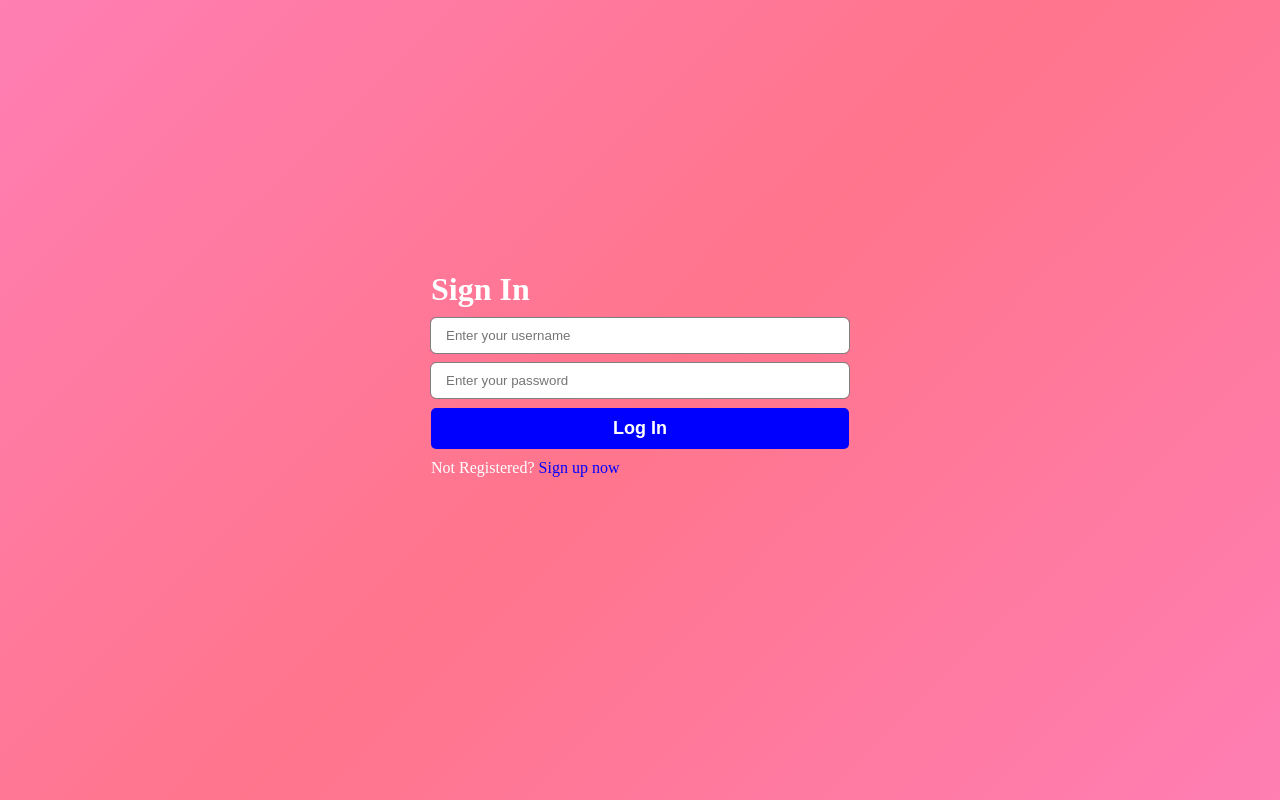
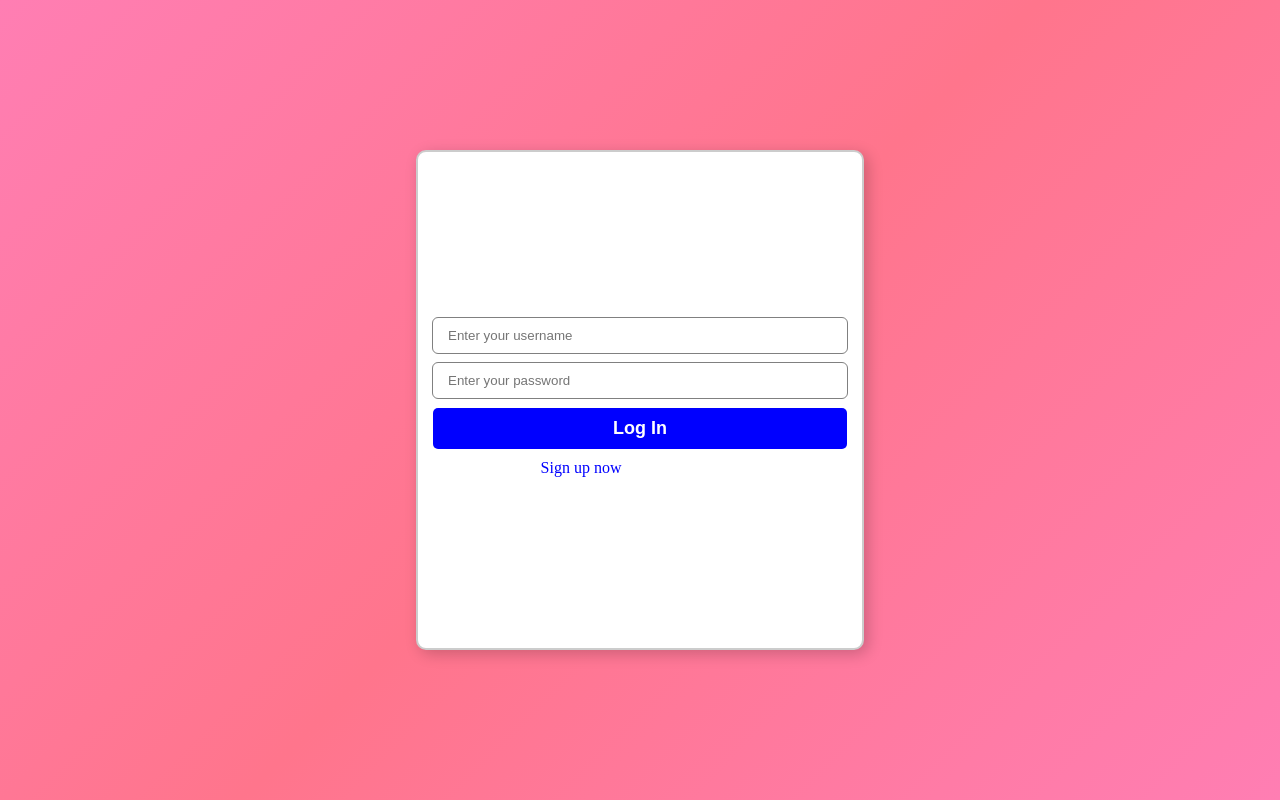
Before and after one commit to prajwolkarki/nutritionapp, a React (Vite) app: page / in a window 1280 px wide. Built offline with nearby package versions, Linux system fonts and the light colour scheme; no server answers.

Commit message:
Update App.css

```diff
--- a/src/App.css
+++ b/src/App.css
@@ -27,7 +27,12 @@ a {
   justify-content: center;
   row-gap: 10px;
   padding: 15px;
+  border: 2px solid #ccc; /* Light gray border */
+  border-radius: 10px; /* Slightly rounded corners */
+  box-shadow: 4px 4px 15px rgba(0, 0, 0, 0.2); /* Soft shadow */
+  background: #fff; /* Ensures good contrast */
 }
+
 
 .form h1 {
   font-size: 2rem;
```
